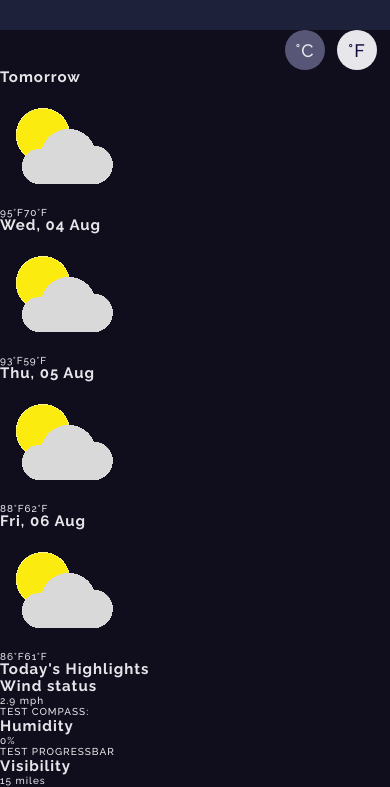
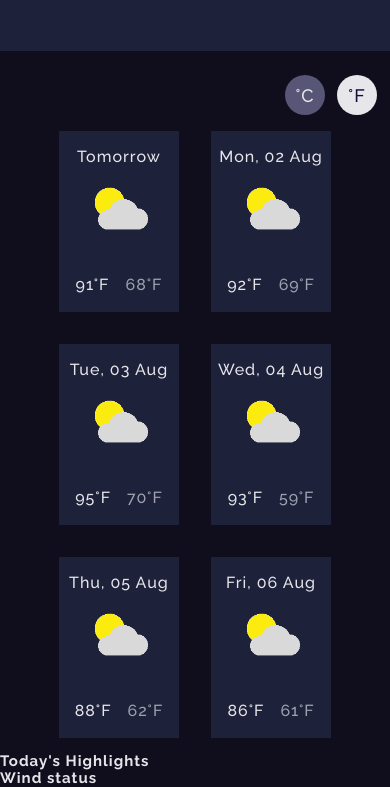
Before and after one commit to HermanLD/weather-app-frontend, a Vue app: page / in a window 390 px wide. Shown: the part 781-1568 px from the top of the page. Built offline with nearby package versions, Linux system fonts and the light colour scheme; no server answers.

Commit message:
week forcast centering and responsivness

```diff
--- a/src/App.vue
+++ b/src/App.vue
@@ -62,11 +62,10 @@ export default {
   color: hsl(240, 9%, 91%);
 }
 
-@media (min-width: 1120px) {
+@media (min-width: 1020px) {
   .app-wrapper {
     flex-direction: row;
-    align-content: stretch;
-    flex-grow: 1;
+    /* align-content: stretch; */
   }
 }
 </style>
--- a/src/assets/css/base.css
+++ b/src/assets/css/base.css
@@ -8,6 +8,8 @@
 
   --clr-bg: #100e1d;
   --clr-cmp-bg: #1e213a;
+
+  --clr-secondary-text: hsl(243, 10%, 66%);
 }
 
 *,
--- a/src/components/forecast-display/week-display/WeekDisplay.vue
+++ b/src/components/forecast-display/week-display/WeekDisplay.vue
@@ -1,31 +1,29 @@
 <template>
-  <ul>
+  <ul class="week-display">
     <li
-      class="weekly-forecast"
+      class="week-display-card"
       v-for="(forecast, index) in futureForecast"
       :key="index"
       :data-key="index"
     >
-      <h1 class="weekly-forecast-heading" v-if="index === 0">Tomorrow</h1>
-      <h1 class="weekly-forecast-heading" v-else>
+      <h1 class="week-display-heading" v-if="index === 0">Tomorrow</h1>
+      <h1 class="week-display-heading" v-else>
         {{ forecast.datetime | formatDate }}
       </h1>
       <img
-        class="weekly-forecast-icon"
+        class="week-display-icon"
         :src="getStatusImg(forecast.weather.icon)"
       />
-      <div class="weekly-forecast-temp">
-        <span class="high"
-          >{{ forecast.high_temp | roundTemp }}{{ tempUnit }}</span
-        ><span class="low"
-          >{{ forecast.low_temp | roundTemp }}{{ tempUnit }}</span
-        >
+      <div class="week-display-temp">
+        <span>{{ forecast.high_temp | roundTemp }}{{ tempUnit }}</span
+        ><span>{{ forecast.low_temp | roundTemp }}{{ tempUnit }}</span>
       </div>
     </li>
   </ul>
 </template>
 
 <script>
+import "./week-display.css";
 import formatDate from "../../../utils/filterDate";
 import roundTemp from "../../../utils/filterRoundNum";
 
--- /dev/null
+++ b/src/components/forecast-display/week-display/week-display.css
@@ -0,0 +1,39 @@
+.week-display {
+  display: flex;
+  flex-wrap: wrap;
+  justify-content: space-around;
+  width: 78%;
+  /* max-width: ; */
+  margin: 0 auto;
+  text-align: center;
+}
+
+.week-display-card {
+  --space-y: 1.8rem;
+  width: 12rem;
+  /* margin: 1.6rem 1.3rem; */
+  margin: 1.6rem 0;
+  padding-top: var(--space-y);
+  padding-bottom: var(--space-y);
+  background-color: var(--clr-cmp-bg);
+}
+
+.week-display-temp,
+.week-display-heading {
+  font-size: 1.6rem;
+}
+
+.week-display-heading {
+  font-weight: var(--fw-reg);
+  margin-bottom: 1rem;
+}
+
+.week-display-temp > span:last-child {
+  margin-left: 1.6rem;
+  color: var(--clr-secondary-text);
+}
+
+.week-display-icon {
+  width: 6.6rem;
+  margin-bottom: 3.2rem;
+}
--- a/src/components/layout/WeekForecast.vue
+++ b/src/components/layout/WeekForecast.vue
@@ -3,6 +3,7 @@
     <div class="weekly-forecast-content">
       <!-- UNIT TOGGLE -->
       <unit-toggle />
+
       <div class="weekly-forecast-days">
         <!-- WEEK FORECAST DISPLAY -->
         <week-display />
@@ -29,6 +30,7 @@
 import WeekDisplay from "../forecast-display/week-display/WeekDisplay.vue";
 import HighlightDisplay from "../forecast-display/highlight-display/HighlightDisplay.vue";
 import UnitToggle from "../ui/AppToggle.vue";
+import "./week-forecast.css";
 
 export default {
   components: {
--- a/src/components/layout/day-forecast.css
+++ b/src/components/layout/day-forecast.css
@@ -1,7 +1,10 @@
 .forecast-main {
+  padding-bottom: 2.1rem;
   background-color: var(--clr-cmp-bg);
   color: hsl(243, 10%, 66%);
   text-align: center;
+
+  overflow: hidden;
 }
 
 .forecast-main-display {
@@ -18,7 +21,7 @@
   /*? Shorthand for top, right, bottom, left  */
   inset: 0;
 
-  background: url("../../assets/images/Cloud-background.png");
+  background-image: url("../../assets/images/Cloud-background.png");
   background-position: center;
   background-size: cover;
   background-repeat: no-repeat;
@@ -72,5 +75,6 @@
 @media (min-width: 1020px) {
   .forecast-main {
     max-width: 45.9rem;
+    height: 100vh;
   }
 }
--- a/src/components/layout/week-forecast.css
+++ b/src/components/layout/week-forecast.css
@@ -1,3 +1,14 @@
+.weekly-forecast {
+  --space-x: 2.4rem;
+  --space-y: 2.6rem;
+  padding-top: var(--space-y);
+  padding-bottom: var(--space-y);
+  padding-top: var(--space-x);
+  padding-bottom: var(--space-x);
+
+  flex-grow: 1;
+}
+
 .weekly-forecast-content {
   margin: 0 auto;
 }
--- a/src/store/testData.json
+++ b/src/store/testData.json
@@ -1,5 +1,93 @@
 {
   "data": [
+    {
+      "moonrise_ts": 1627803014,
+      "wind_cdir": "SSW",
+      "rh": 31,
+      "pres": 866.938,
+      "high_temp": 90.5,
+      "sunset_ts": 1627873941,
+      "ozone": 295.823,
+      "moon_phase": 0.28106,
+      "wind_gust_spd": 18.6,
+      "snow_depth": 0,
+      "clouds": 26,
+      "ts": 1627801260,
+      "sunrise_ts": 1627822780,
+      "app_min_temp": 65.7,
+      "wind_spd": 3,
+      "pop": 0,
+      "wind_cdir_full": "south-southwest",
+      "slp": 1016.65,
+      "moon_phase_lunation": 0.78,
+      "valid_date": "2021-08-01",
+      "app_max_temp": 86.5,
+      "vis": 15,
+      "dewpt": 44.6,
+      "snow": 0,
+      "uv": 9.27238,
+      "weather": {
+        "icon": "c02d",
+        "code": 802,
+        "description": "Scattered clouds"
+      },
+      "wind_dir": 210,
+      "max_dhi": null,
+      "clouds_hi": 19,
+      "precip": 0,
+      "low_temp": 67.7,
+      "max_temp": 90.6,
+      "moonset_ts": 1627858087,
+      "datetime": "2021-08-01",
+      "temp": 79.2,
+      "min_temp": 66.8,
+      "clouds_mid": 19,
+      "clouds_low": 2
+    },
+    {
+      "moonrise_ts": 1627891149,
+      "wind_cdir": "S",
+      "rh": 22,
+      "pres": 867.271,
+      "high_temp": 92.3,
+      "sunset_ts": 1627960277,
+      "ozone": 289.906,
+      "moon_phase": 0.196855,
+      "wind_gust_spd": 14.3,
+      "snow_depth": 0,
+      "clouds": 3,
+      "ts": 1627887660,
+      "sunrise_ts": 1627909234,
+      "app_min_temp": 66.6,
+      "wind_spd": 2.9,
+      "pop": 0,
+      "wind_cdir_full": "south",
+      "slp": 1016.92,
+      "moon_phase_lunation": 0.81,
+      "valid_date": "2021-08-02",
+      "app_max_temp": 87.9,
+      "vis": 15,
+      "dewpt": 37.1,
+      "snow": 0,
+      "uv": 9.37444,
+      "weather": {
+        "icon": "c02d",
+        "code": 801,
+        "description": "Few clouds"
+      },
+      "wind_dir": 191,
+      "max_dhi": null,
+      "clouds_hi": 0,
+      "precip": 0,
+      "low_temp": 69.2,
+      "max_temp": 92.3,
+      "moonset_ts": 1627948042,
+      "datetime": "2021-08-02",
+      "temp": 80.9,
+      "min_temp": 68.2,
+      "clouds_mid": 1,
+      "clouds_low": 2
+    },
     {
       "moonrise_ts": 1627803014,
       "wind_cdir": "SSW",
```
